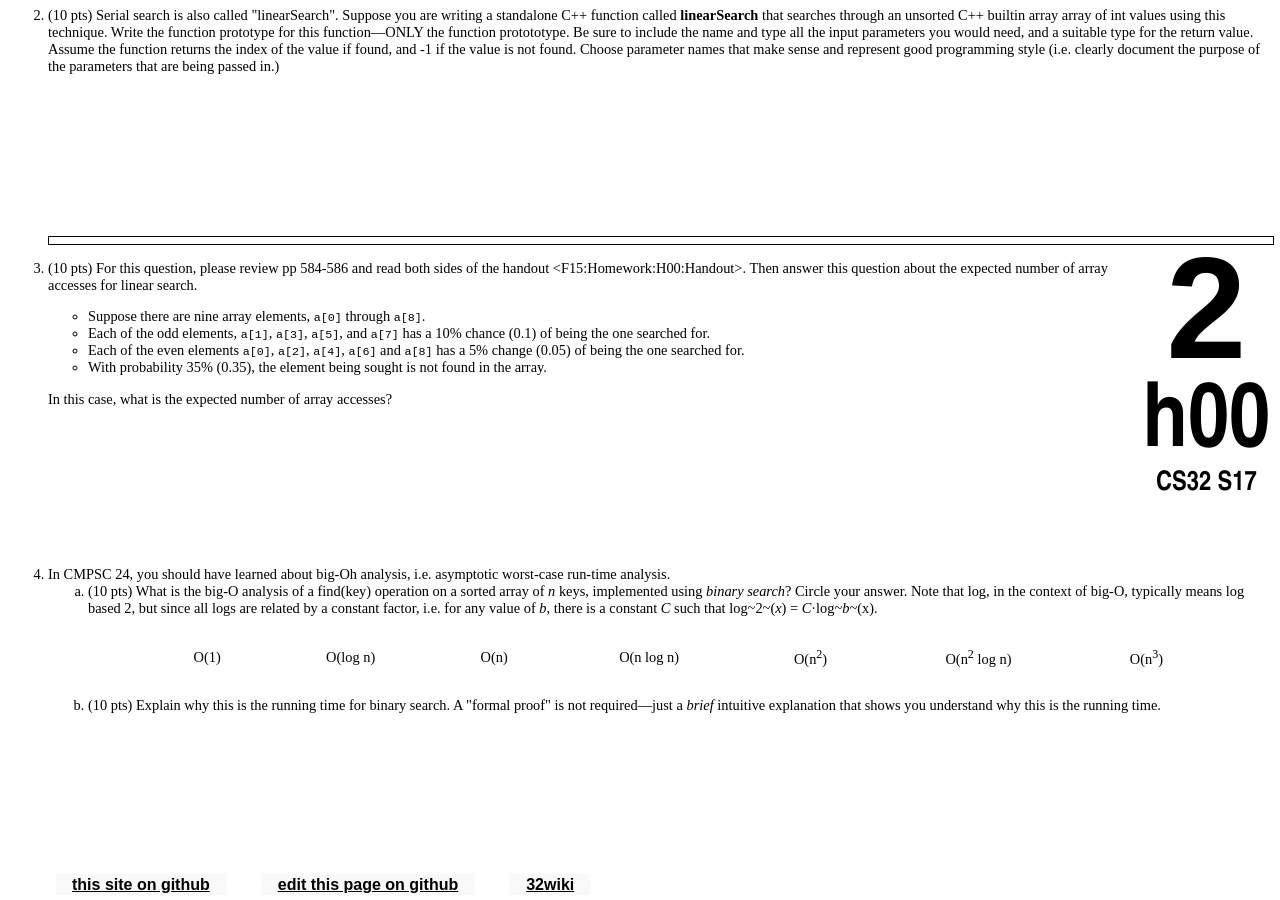
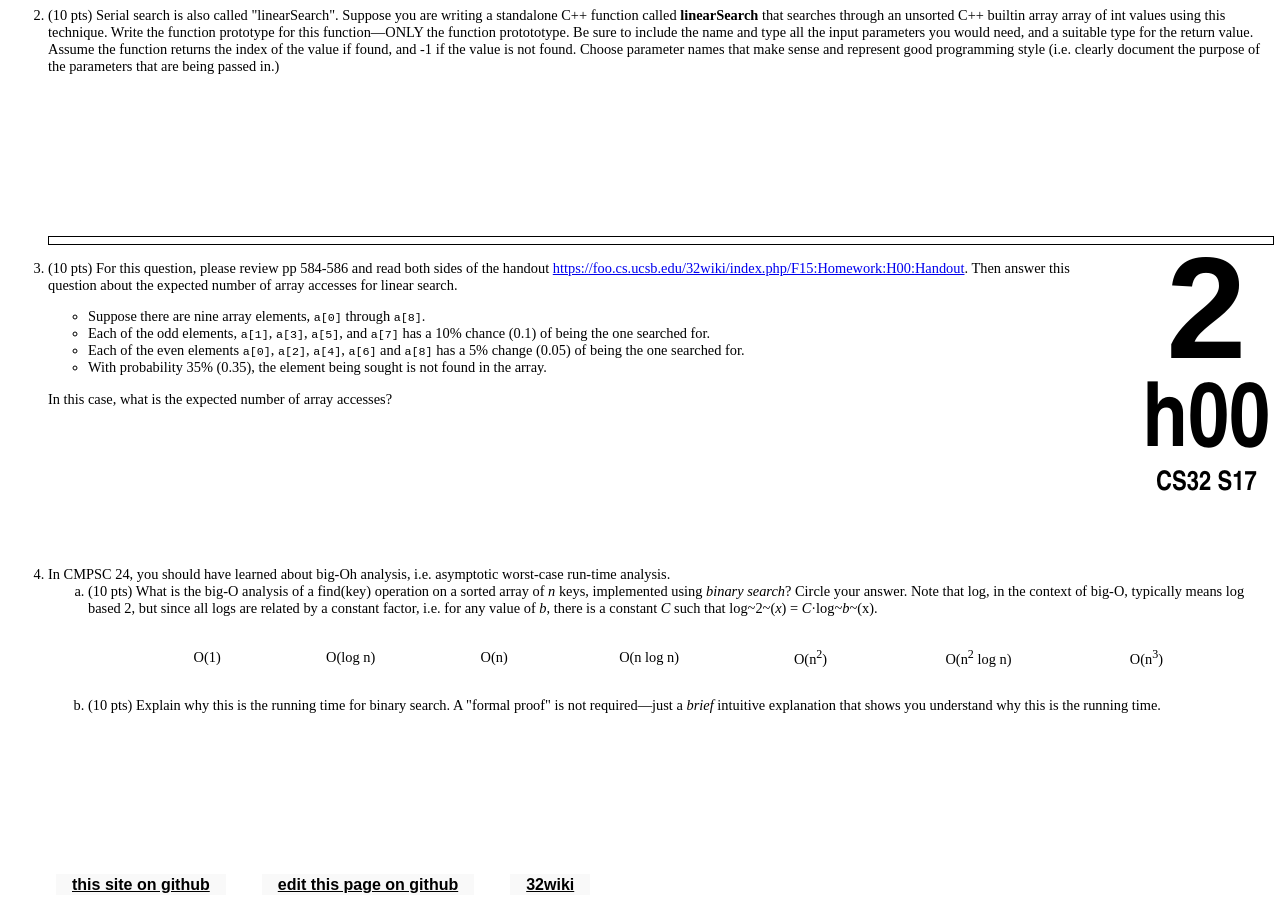
Before and after one commit to ucsb-cs32-s17/ucsb-cs32-s17.github.io, a Jekyll site: the page built from _hwk/h00.md, in a window 1280 px wide and 900 px high, scrolled down 1132 px. Built offline with Jekyll 4.4.1, drawn with Linux system fonts in a browser that asks for light colours; part of the change alters nothing that is shown.

Commit message:
Changed handout link to full path, from relative [to Phill] path

```diff
--- a/_hwk/h00.md
+++ b/_hwk/h00.md
@@ -84,7 +84,7 @@ passed in.)
 
 <li style="padding-bottom:10em;" markdown="1">
 (10 pts) For this question, please review pp 584-586 and read both
-sides of the handout <F15:Homework:H00:Handout>. Then answer this
+sides of the handout <https://foo.cs.ucsb.edu/32wiki/index.php/F15:Homework:H00:Handout>. Then answer this
 question about the expected number of array accesses for linear
 search.
 
```
